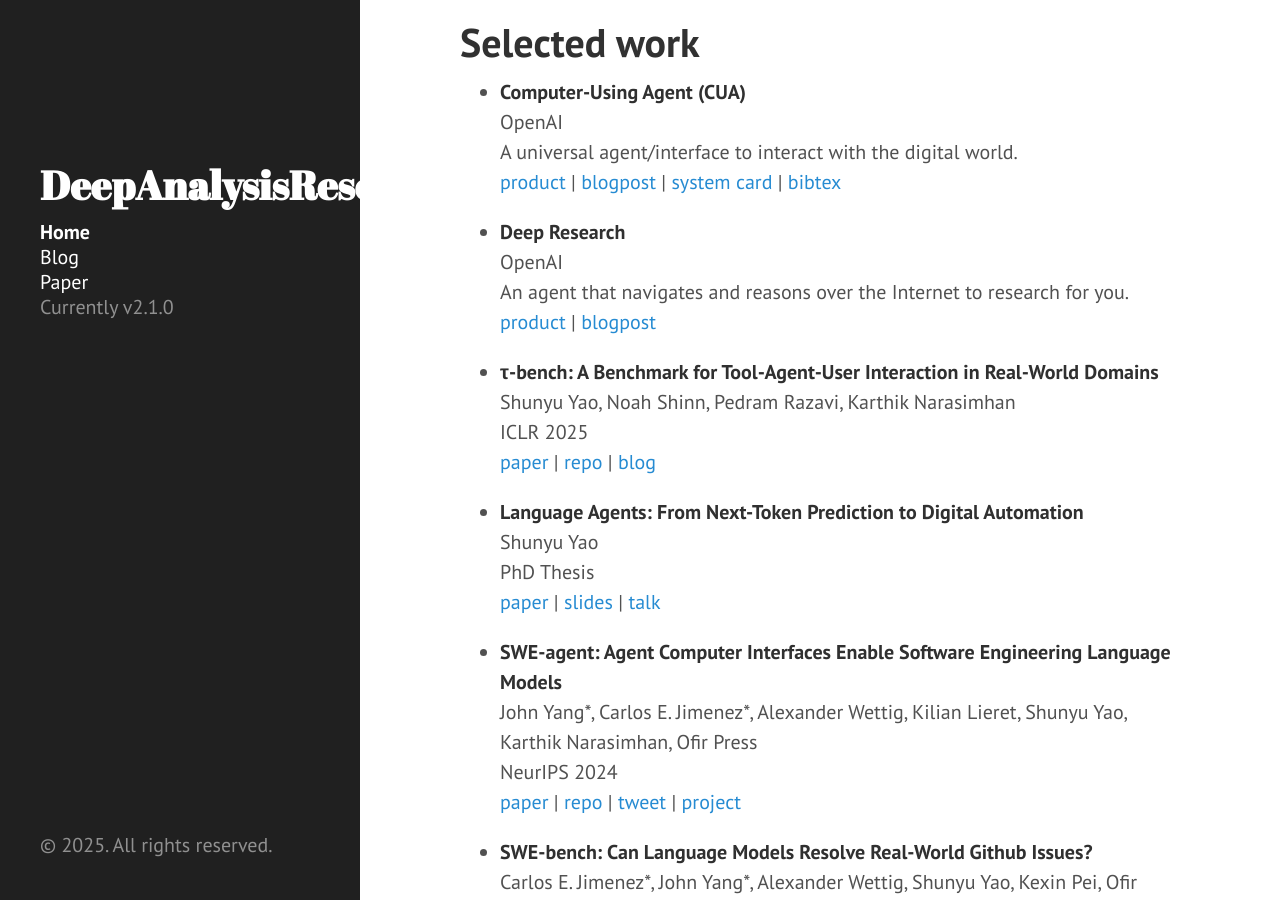
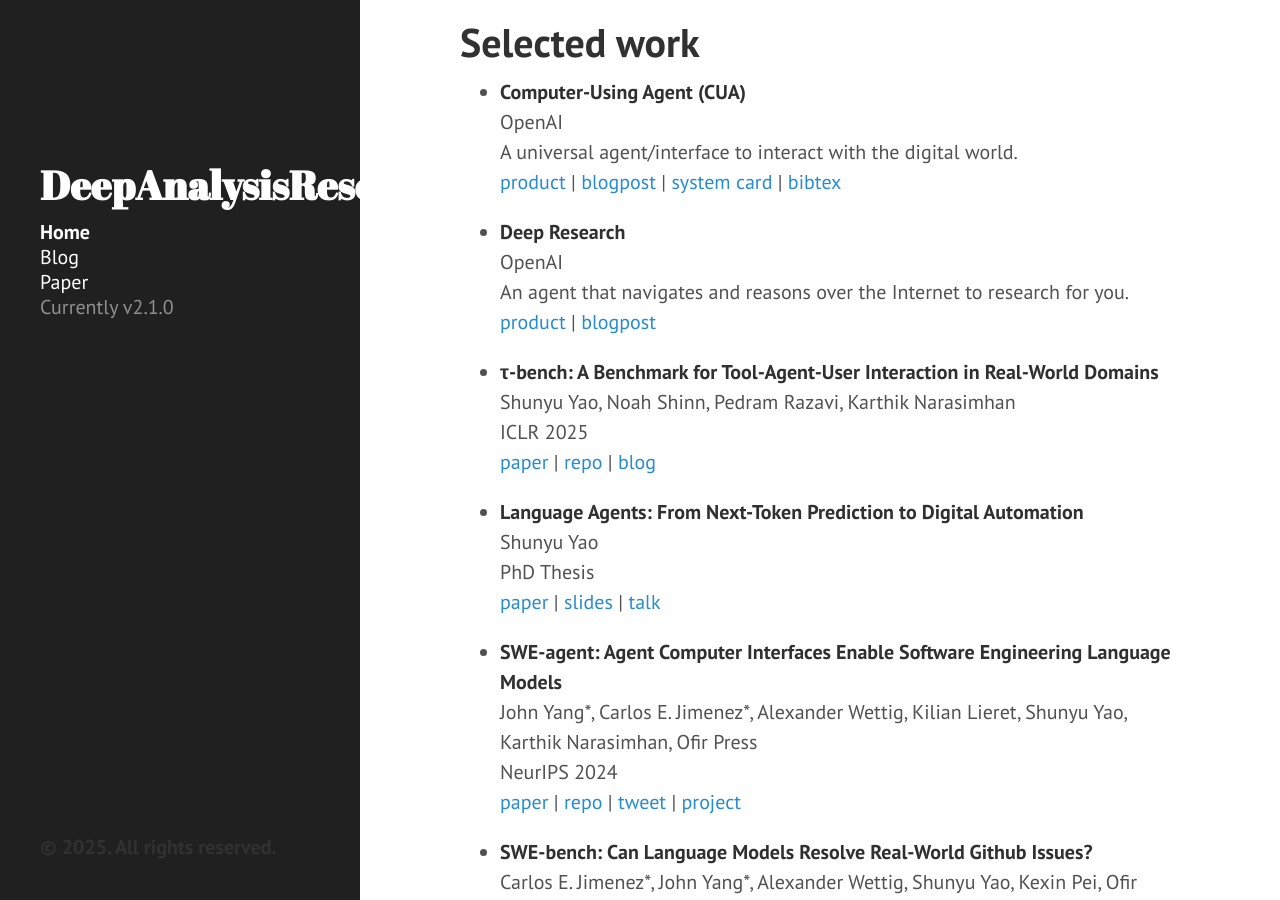
Before and after one commit to snowaner-ustc/snowaner-ustc.github.io, a Jekyll site: the page built from index.md, in a window 1280 px wide and 900 px high, scrolled down 577 px. Built offline with Jekyll 4.4.1, drawn with Linux system fonts in a browser that asks for light colours; Markdown is read by kramdown in place of the engine named in the settings.

```diff
--- a/_includes/sidebar.html
+++ b/_includes/sidebar.html
@@ -37,6 +37,6 @@
     </nav>
   </div>
   <div class="container sidebar-copyright-sticky">
-    <p>&copy; {{ site.time | date: '%Y' }}. All rights reserved.</p>
+    <p><h6>&copy; {{ site.time | date: '%Y' }}. All rights reserved.</h6></p>
   </div>
 </div>
```
